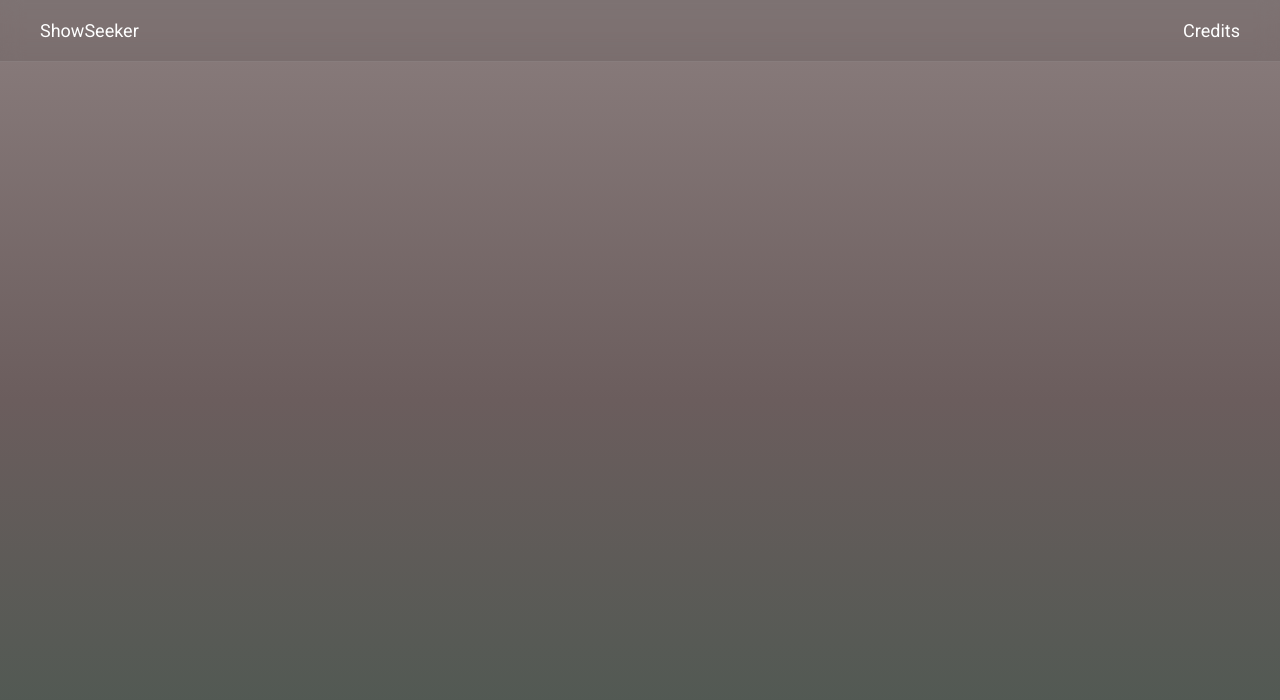
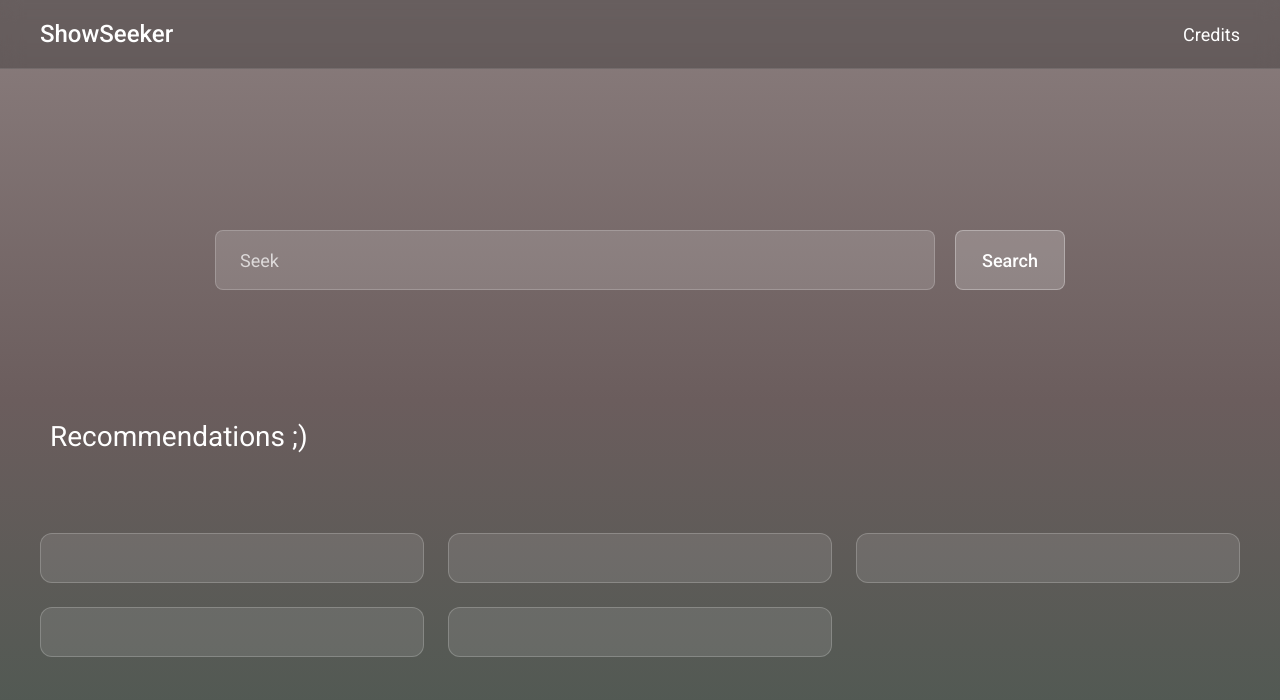
Before and after one commit to utkarshcs18/ShowSeeker, a plain HTML site: page index.html in a window 1280 px wide. Drawn offline with Linux system fonts and the light colour scheme.

Commit message:
add content cards

```diff
--- a/index.html
+++ b/index.html
@@ -12,15 +12,44 @@
         <div class="left-nav">
             ShowSeeker
         </div>
-
-            <!-- <div class="center-nav">
-                <img src="seeker.png" alt="seeker.image">
-            </div> -->
-
         <div class="right-nav">
             Credits
         </div>
     </nav>
 
+    <main>
+
+        <section class="hero-section">
+            <div class="search-container">
+                <input class="search" type="text" placeholder="Seek" required>
+                <button class="search-btn">Search</button>
+            </div>
+        </section>
+        <h2 class="section-title">Recommendations ;) </h2>
+        <section class="content-section">
+            <div class="content-grid">
+                <div class="content-card">
+
+                </div>
+
+                <div class="content-card">
+
+                </div>
+
+                <div class="content-card">
+
+                </div>
+
+                <div class="content-card">
+
+                </div>
+
+                <div class="content-card">
+
+                </div>
+
+            </div>
+        </section>
+    </main>
 </body>
 </html>
--- a/main.css
+++ b/main.css
@@ -1,14 +1,19 @@
-@import url('https://fonts.googleapis.com/css2?family=Roboto:ital,wght@0,100..900;1,100..900&display=swap');
+@import url('https://fonts.googleapis.com/css2?family=Roboto:wght@100;300;400;500;700;900&display=swap');
+
+* {
+    margin: 0;
+    padding: 0;
+    box-sizing: border-box;
+}
 
 body {
-    font-family: 'Roboto' , sans-serif;
-    background-color: #1a1a1a;
+    font-family: 'Roboto', sans-serif;
     color: #fff;
     overflow-x: hidden;
-    margin: 0;
     min-height: 100vh;
     background: linear-gradient(180deg, #8B7E7E 0%, #6B5D5D 50%, #4A5850 100%);
 }
+
 nav {
     position: fixed;
     top: 0;
@@ -18,34 +23,170 @@ nav {
     justify-content: space-between;
     align-items: center;
     padding: 20px 40px;
-    background-color: rgba(26, 26, 26, 0.1);
+    background-color: rgba(26, 26, 26, 0.3);
     backdrop-filter: blur(10px);
     z-index: 1000;
     border-bottom: 1px solid rgba(255, 255, 255, 0.1);
 }
+
 .left-nav {
     text-decoration: none;
-    margin-right: 30px;
+    font-size: 24px;
+    font-weight: 500;
+    transition: opacity 0.3s;
+    cursor: pointer;
+}
+
+.left-nav:hover {
+    opacity: 0.8;
+}
+
+.right-nav {
+    text-decoration: none;
     font-size: 18px;
     font-weight: 400;
     transition: opacity 0.3s;
+    cursor: pointer;
 }
-/* .center-nav{
-    width: 10px;
-    height: 10px;
+
+.right-nav:hover {
+    opacity: 0.8;
+}
+
+main {
+    padding: 20px;
+    padding-top: 100px;
+}
+
+.hero-section {
     display: flex;
     justify-content: center;
     align-items: center;
-    flex: 0 0 auto;
-    object-fit: contain;
-    padding-top: 10px;
+    min-height: 40vh;
+    padding: 40px 20px;
+}
 
-} */
-.right-nav {
-    text-decoration: none;
+.search-container {
     display: flex;
-    gap: 25px;
+    gap: 20px;
+    align-items: center;
+    width: 100%;
+    max-width: 850px;
+}
+
+
+.search {
+    flex: 1;
+    height: 60px;
+    background: rgba(255, 255, 255, 0.15);
+    border: 1px solid rgba(255, 255, 255, 0.2);
+    border-radius: 8px;
     font-size: 18px;
+    color: #fff;
+    padding: 0 24px;
+    font-family: 'Roboto', sans-serif;
+    transition: all 0.3s ease;
+}
+
+.search:focus {
+    outline: none;
+    background: rgba(255, 255, 255, 0.2);
+    border-color: rgba(255, 255, 255, 0.4);
+    box-shadow: 0 4px 12px rgba(0, 0, 0, 0.2);
+}
+
+.search::placeholder {
+    color: rgba(255, 255, 255, 0.7);
+    font-size: 18px;
+}
+
+.search-btn {
+    height: 60px;
+    min-width: 110px;
+    background: rgba(255, 255, 255, 0.2);
+    border: 1px solid rgba(255, 255, 255, 0.3);
+    border-radius: 8px;
+    font-size: 18px;
+    color: #ffffff;
+    font-family: 'Roboto', sans-serif;
+    font-weight: 500;
+    cursor: pointer;
+    transition: all 0.3s ease;
+}
+
+.search-btn:hover {
+    background: rgba(255, 255, 255, 0.3);
+    box-shadow: 0 4px 12px rgba(0, 0, 0, 0.3);
+}
+
+.search-btn:active {
+    transform: translateY(0);
+}
+
+@media (max-width: 768px) {
+    nav {
+        padding: 15px 20px;
+    }
+
+    .left-nav {
+        font-size: 20px;
+    }
+
+    .right-nav {
+        font-size: 16px;
+    }
+
+    .hero-section {
+        min-height: 40vh;
+    }
+
+    .search-container {
+        flex-direction: column;
+        gap: 15px;
+    }
+
+    .search,
+    .search-btn {
+        width: 100%;
+        height: 55px;
+    }
+
+    .content-grid {
+        grid-template-columns: 1fr;
+    }
+}
+
+.section-title {
+    font-size: 28px;
     font-weight: 400;
-    align-items: center;
+    margin-left: 30px;
+    color: #fff;
 }
+
+.content-section {
+    max-width: 1700px;
+    margin: 0 auto;
+    padding: 40px 20px;
+}
+
+.content-grid {
+    display: grid;
+    grid-template-columns: repeat(auto-fit, minmax(300px, 1fr));
+    gap: 24px;
+    margin-top: 40px;
+}
+
+.content-card {
+    background: rgba(255, 255, 255, 0.1);
+    border: 1px solid rgba(255, 255, 255, 0.2);
+    border-radius: 12px;
+    padding: 24px;
+    transition: all 0.3s ease;
+    cursor: pointer;
+}
+
+.content-card:hover {
+    background: rgba(255, 255, 255, 0.15);
+    transform: translateY(-4px);
+    box-shadow: 0 8px 24px rgba(0, 0, 0, 0.3);
+}
```
Lines whose indentation alone changed are shown as unchanged.
